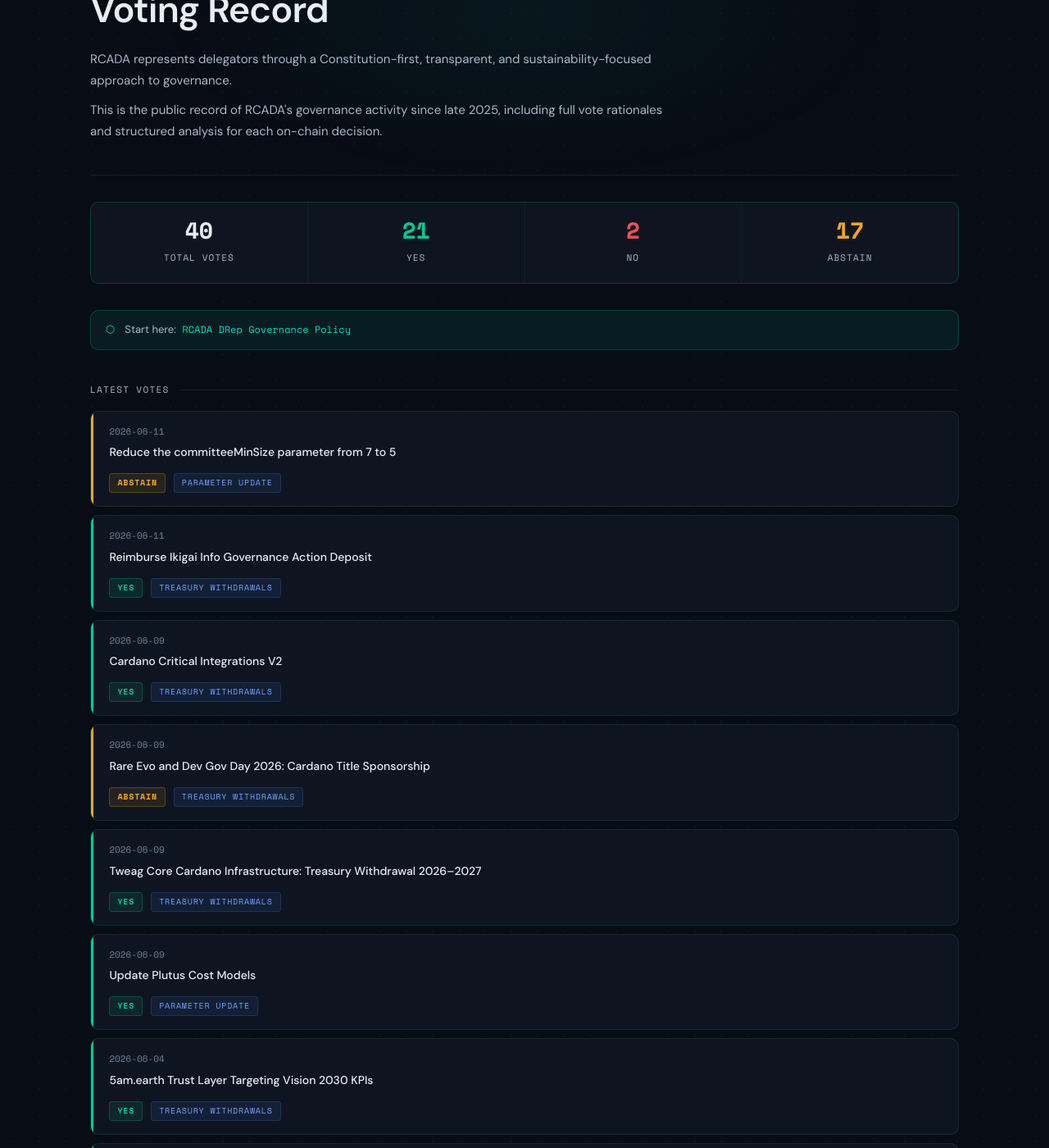
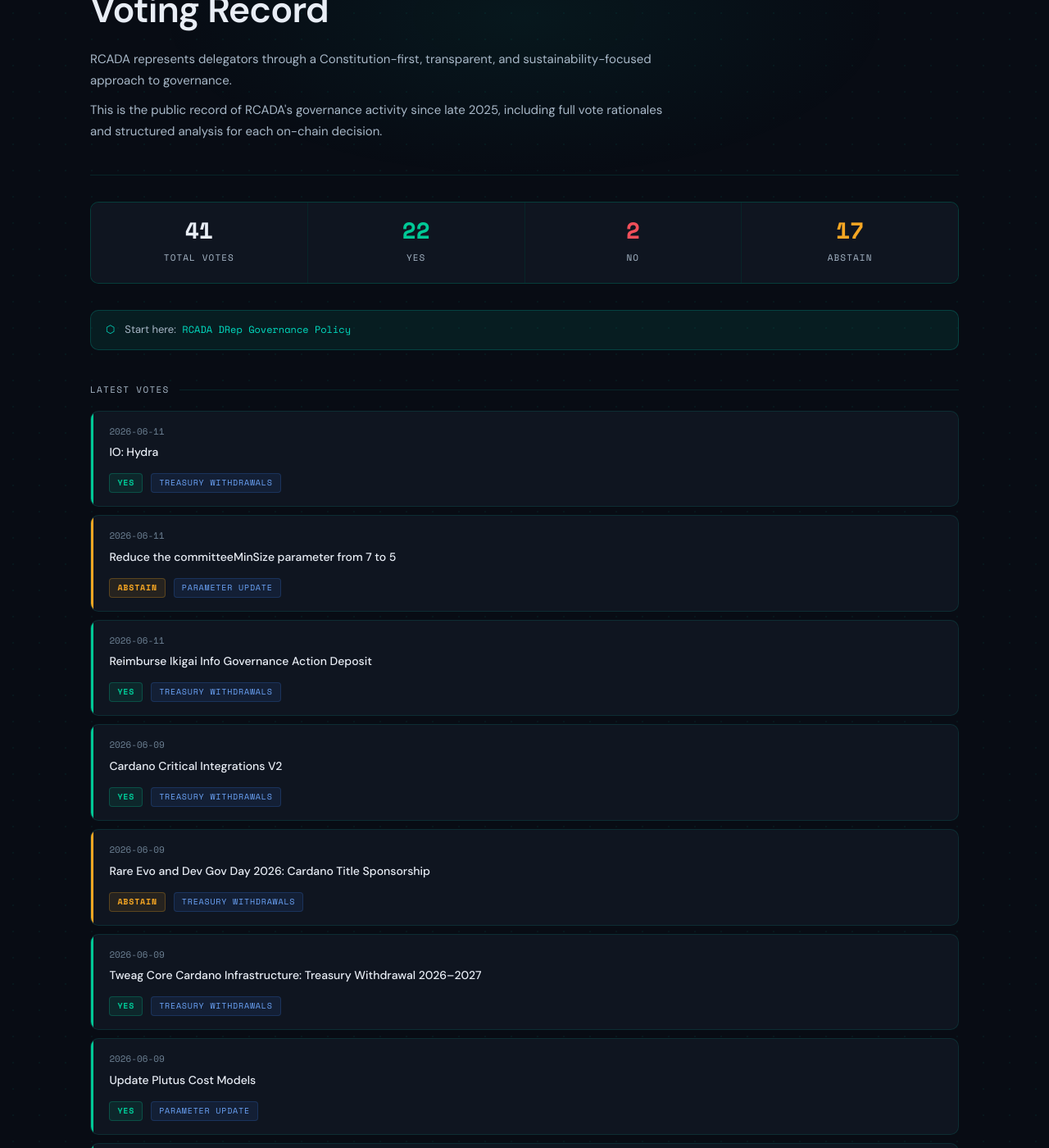
Before and after one commit to Brolloks/rcada-drep-votes, a Jekyll site: the page built from index.html, in a window 1280 px wide and 1400 px high, scrolled down 244 px. Shown: the whole window at 82% size. Built offline with Jekyll 4.4.1, drawn with Linux system fonts in a browser that asks for light colours; some of the changed text lies outside the part shown.

Commit message:
Auto-update index.html

```diff
--- a/index.html
+++ b/index.html
@@ -12,8 +12,8 @@ title: RCADA DRep Voting Record
 
 <!-- AUTO-STATS:START -->
 <div class="stats-row">
-  <div class="stat-cell"><span class="stat-num total">40</span><span class="stat-label">Total Votes</span></div>
-  <div class="stat-cell"><span class="stat-num yes">21</span><span class="stat-label">Yes</span></div>
+  <div class="stat-cell"><span class="stat-num total">41</span><span class="stat-label">Total Votes</span></div>
+  <div class="stat-cell"><span class="stat-num yes">22</span><span class="stat-label">Yes</span></div>
   <div class="stat-cell"><span class="stat-num no">2</span><span class="stat-label">No</span></div>
   <div class="stat-cell"><span class="stat-num abstain">17</span><span class="stat-label">Abstain</span></div>
 </div>
@@ -33,6 +33,12 @@ title: RCADA DRep Voting Record
 
 <!-- AUTO-INDEX:START -->
 <div class="vote-list">
+  <div class="vote-card yes-card fade-in">
+    <div class="vote-date">2026-06-11</div>
+    <strong><a href="votes/2026/IO_Hydra.html">IO: Hydra</a></strong>
+    <span class="badge badge-yes">Yes</span>
+    <span class="badge badge-type">Treasury Withdrawals</span>
+  </div>
   <div class="vote-card abstain-card fade-in">
     <div class="vote-date">2026-06-11</div>
     <strong><a href="votes/2026/Reduce the committeeMinSize parameter from 7-to-5.html">Reduce the committeeMinSize parameter from 7 to 5</a></strong>
@@ -87,12 +93,6 @@ title: RCADA DRep Voting Record
     <span class="badge badge-abstain">Abstain</span>
     <span class="badge badge-type">Treasury Withdrawals</span>
   </div>
-  <div class="vote-card yes-card fade-in">
-    <div class="vote-date">2026-06-04</div>
-    <strong><a href="votes/2026/Eternl-Path to Sustainability (2026-2027).html">Eternl: Path to Sustainability (2026-2027)</a></strong>
-    <span class="badge badge-yes">Yes</span>
-    <span class="badge badge-type">Treasury Withdrawals</span>
-  </div>
 </div>
 <!-- AUTO-INDEX:END -->
 
```
